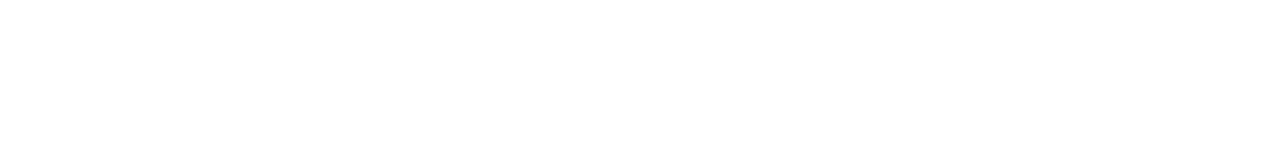
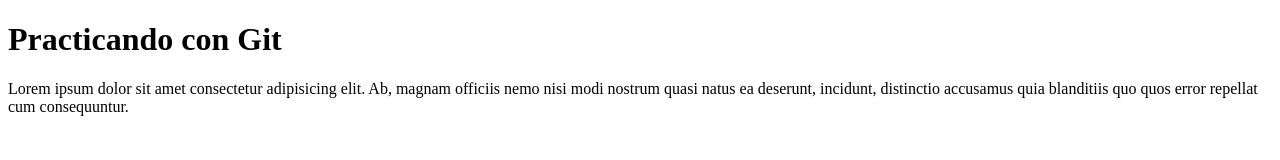
Before and after one commit to CaC2023c1-FullStackJAVA-23053/practica-git, a plain HTML site: page index.html in a window 1280 px wide. Drawn offline with Linux system fonts and the light colour scheme.

Commit message:
Agregado h1 y parrafo

```diff
--- a/index.html
+++ b/index.html
@@ -7,6 +7,7 @@
     <title>Práctica de Git</title>
 </head>
 <body>
-
+    <h1>Practicando con Git</h1>
+    <p>Lorem ipsum dolor sit amet consectetur adipisicing elit. Ab, magnam officiis nemo nisi modi nostrum quasi natus ea deserunt, incidunt, distinctio accusamus quia blanditiis quo quos error repellat cum consequuntur.</p>
 </body>
 </html>
```
